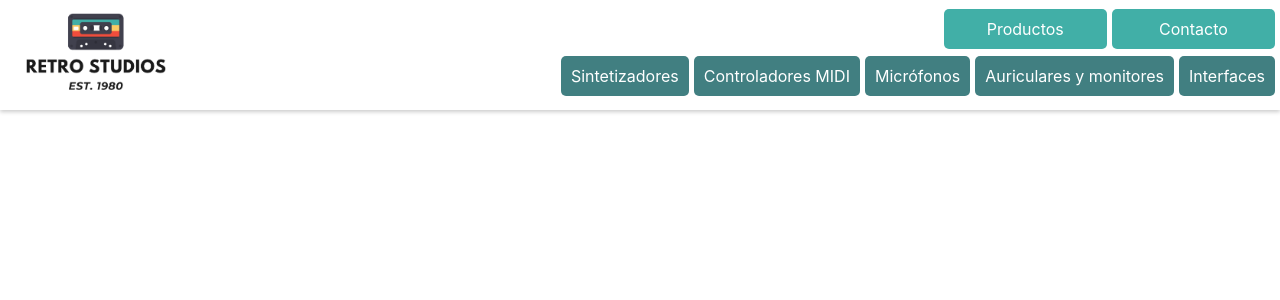
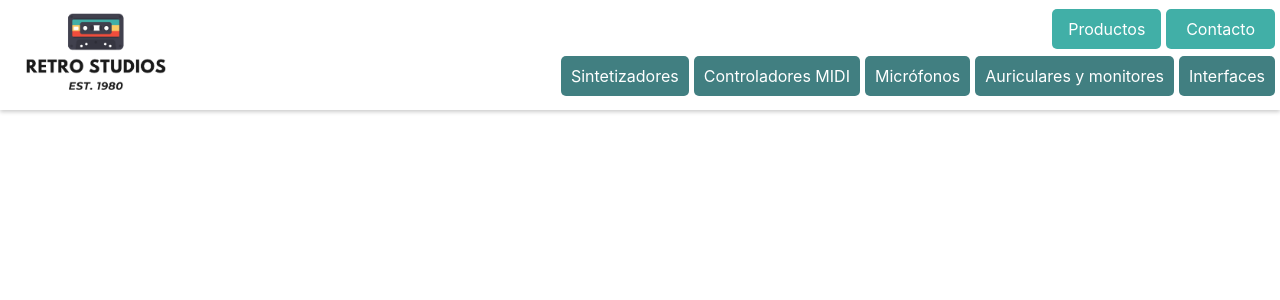
Before and after one commit to rosariobosch/e-commerce-bosch, a React (Create React App) app: page / in a window 1280 px wide. Shown: the top 300 px of the page. Built offline with nearby package versions, Linux system fonts and the light colour scheme.

Commit message:
logo y navbar

```diff
--- a/src/scss/navBar.scss
+++ b/src/scss/navBar.scss
@@ -38,7 +38,7 @@ body {
                 a {
                     background-color: #41afa7;
                     color: #fff;
-                    width: 15%;
+                    width: 10%;
                     padding: 10px;
                     border-radius: 5px;
                     text-align: center;
```
